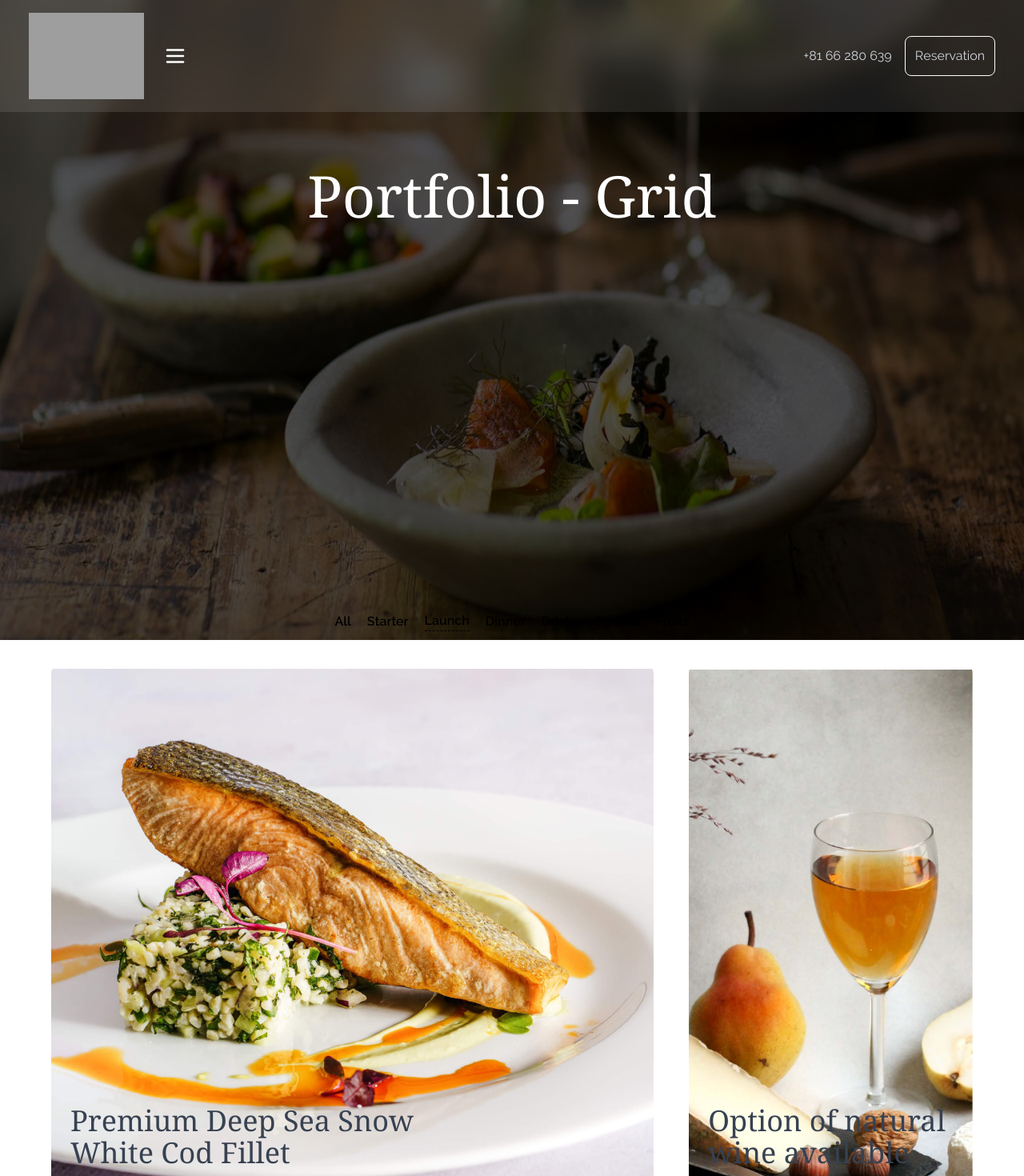
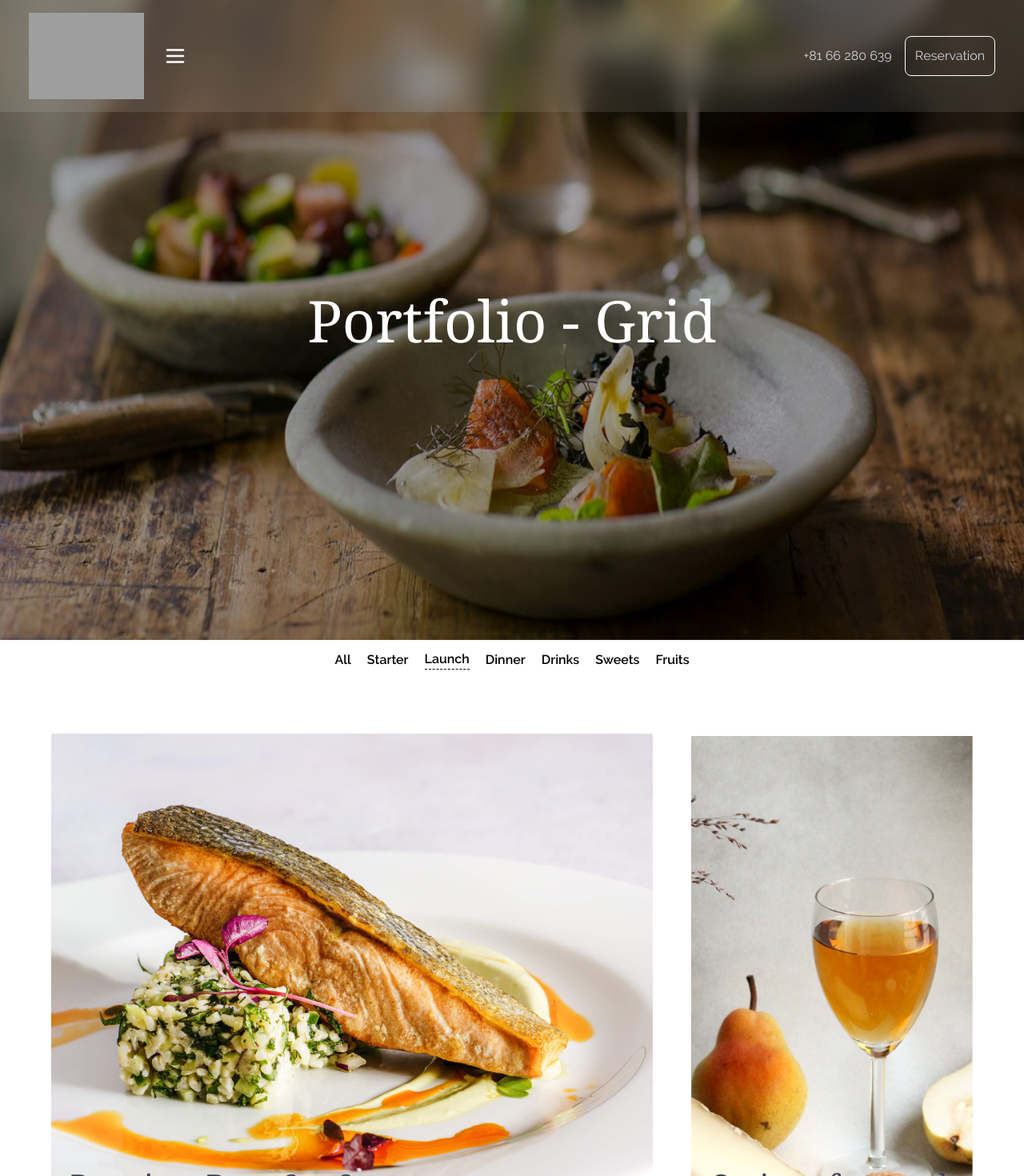
Before and after one commit to ussyalfaks/foodzero, a React (Vite) app in the folder food/: page /PortfolioGrid in a window 1280 px wide. Shown: the top 1470 px of the page at 80% size. Built offline with nearby package versions, Linux system fonts and the light colour scheme; grey boxes are pictures that could not be loaded.

Commit message:
feat:updated the layout and added responsiveness

```diff
--- a/food/src/components/porfolioComps/GridLayout.jsx
+++ b/food/src/components/porfolioComps/GridLayout.jsx
@@ -2,17 +2,17 @@
 
 export default function GridLayout ({img1, img2, col6, col3,  Htext, Ptext1, Ptext2, secHtext, secPtext1, secPtext2}) {
     return (
-        <div className="min-h-[200px] flex items-center py-8">
-      <div className="grid grid-cols-12 gap-11 max-w-[90%] mx-auto">
+        <div className="min-h-[200px] md:flex items-center lg:py-8 ">
+      <div className="md:grid md:grid-cols-12 md:gap-12 max-w-[90%] mx-auto my-8">
 
         <div className={`relative ${col6}`} >
           <img
             src={img1}
             alt="image-grid-1"
-            className="w-full h-[700px] object-contain rounded-lg"
+            className="w-full lg:h-[700px] object-contain rounded-lg mb-5 md:mb-0"
           />
           <div className='absolute bottom-6 left-6 text-gray-700'>
-              <h2 className='text-4xl pb-4 font-serif'>{Htext}</h2>
+              <h2 className='text-xl lg:text-4xl md:pb-4 font-serif'>{Htext}</h2>
               <div className='flex gap-3 mt-2'>
                   <p>{Ptext1}</p>
                   <p>{Ptext2}</p>
@@ -24,10 +24,10 @@ export default function GridLayout ({img1, img2, col6, col3,  Htext, Ptext1, Pte
           <img
             src={img2}
             alt="image-grid-2"
-            className="w-full h-[700px] object-contain rounded-lg"
+            className="w-full lg:h-[700px] object-contain rounded-lg md:mb-0"
           />
             <div className='absolute bottom-6 left-6 text-gray-700'>
-                <h2 className='text-4xl pb-4 font-serif'>{secHtext}</h2>
+                <h2 className='text-xl lg:text-4xl md:pb-4 font-serif'>{secHtext}</h2>
                 <div className='flex gap-3 mt-2'>
                     <p>{secPtext1}</p>
                     <p>{secPtext2}</p>
--- a/food/src/components/porfolioComps/Header.jsx
+++ b/food/src/components/porfolioComps/Header.jsx
@@ -11,7 +11,7 @@ const Header = () => {
   };
 
   return (
-    <div className='relative '>
+    <div className='relative container'>
       <div className=' py-4 fixed z-50 px-9 flex justify-between  text-white  w-full bg-white/10 backdrop-blur-lg'>
         <div className='flex items-center gap-6'>
           <img src={Logo} alt="" className='w-36 h-auto text-gray-300' />
--- a/food/src/components/porfolioComps/PortfolioHero.jsx
+++ b/food/src/components/porfolioComps/PortfolioHero.jsx
@@ -4,15 +4,15 @@ import PortfolioImage from '/image/portfolioImage.png';
 const HeroMenu = () => {
   return (
     <>
-    <div className=" h-56 w-full ">
+    <div className="lg:h-56 w-full ">
       <div
         className="absolute inset-0 bg-cover bg-center bg-no-repeat -z-20"
         style={{
-          backgroundImage: `linear-gradient(rgba(0, 0, 0, 0.5), rgba(0, 0, 0, 0.5)), url(${PortfolioImage})`,
+          backgroundImage: `url(${PortfolioImage})`,
         }}
       />
-     <div className="flex justify-center px-8 -z-10 py-52">
-          <h1 className="text-white text-7xl font-serif text-center">
+     <div className="">
+          <h1 className="text-white flex justify-center items-center h-screen text-4xl md:text-7xl font-serif text-center">
             Portfolio - Grid
           </h1>
         </div>
--- a/food/src/components/porfolioComps/Text.jsx
+++ b/food/src/components/porfolioComps/Text.jsx
@@ -1,6 +1,6 @@
 export default function Text() {
     return (
-        <div className="flex  justify-center items-center mt-[33rem] gap-5 font-semibold py-3">
+        <div className="flex justify-center  items-center  md:mt-2 lg:mt-[36rem] md:gap-5 gap-2 md:font-semibold py-3  ">
         <p className="cursor-pointer">All</p>
         <p className="cursor-pointer">Starter</p>
         <p className="cursor-pointer border-b border-b-black border-dashed">Launch</p>
--- a/food/tailwind.config.js
+++ b/food/tailwind.config.js
@@ -5,11 +5,10 @@ export default {
     "./src/**/*.{js,ts,jsx,tsx}",
   ],
   theme: {
-    screens :{
-      'max-sm' : {'max' : '640px'},
-      'max-md' : {'max' : '768px'},
-      'max-lg' : {'max' : '1280px'},
-    },
+    // screens :{
+    //   'ssm' : {'max' : '320px'},
+
+    // },
     extend: {
     },
   },
```
